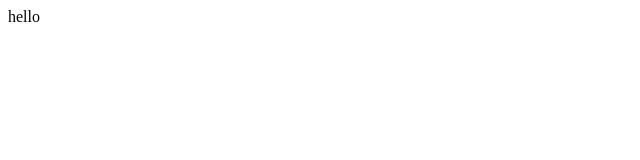
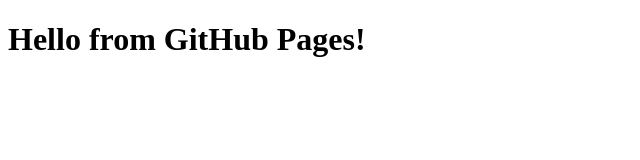
Before and after one commit to mspatil-jalgaon/testrepo, a plain HTML site: page index.html in a window 1280 px wide. Shown: the whole page, without its empty margins (0-640 px from the left). Drawn offline with Linux system fonts and the light colour scheme.

Commit message:
Update index.html

```diff
--- a/index.html
+++ b/index.html
@@ -1 +1,10 @@
-<p>hello</p>
+<!-- Example index.html -->
+<!DOCTYPE html>
+<html>
+<head>
+  <title>My GitHub Page</title>
+</head>
+<body>
+  <h1>Hello from GitHub Pages!</h1>
+</body>
+</html>
```
